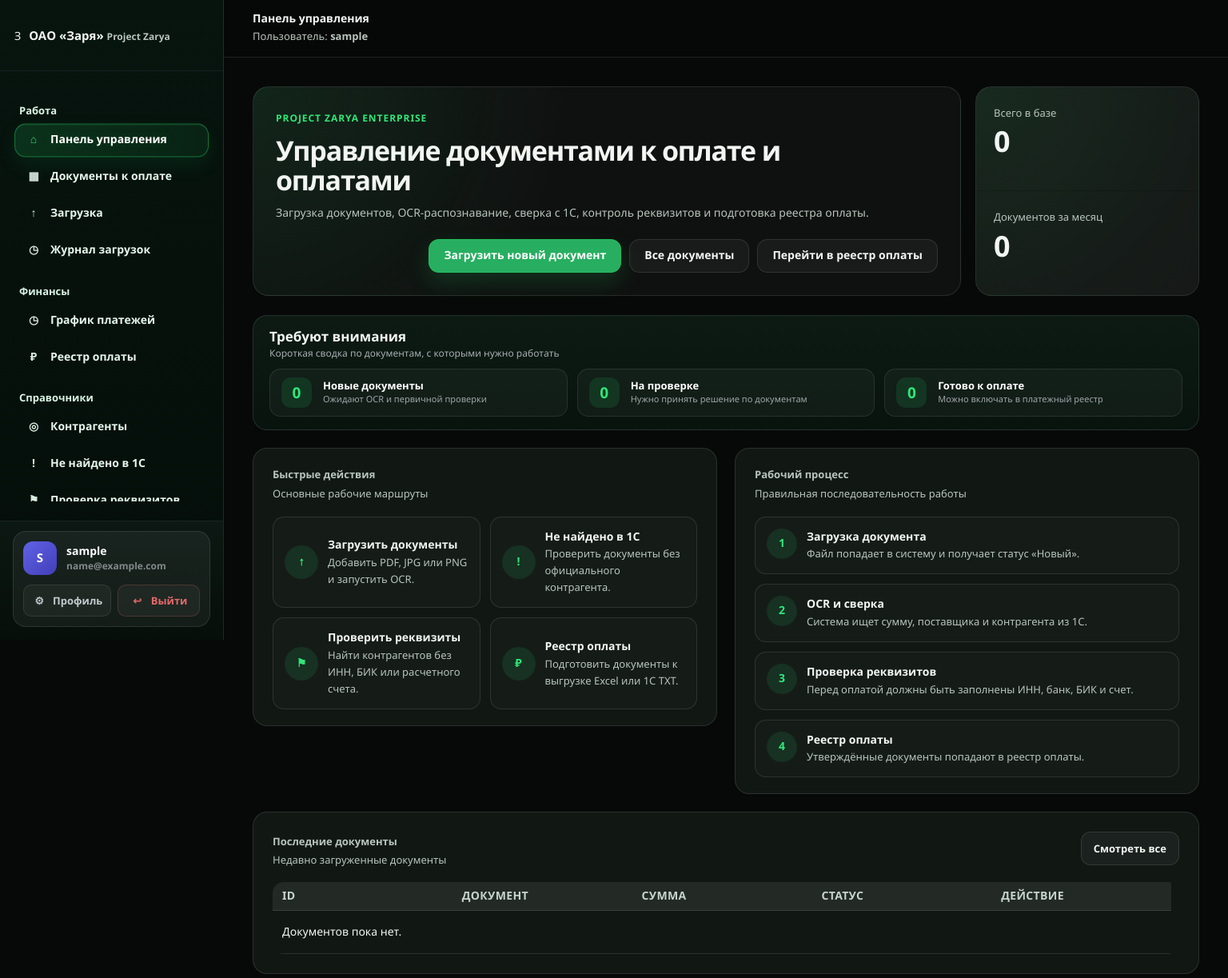
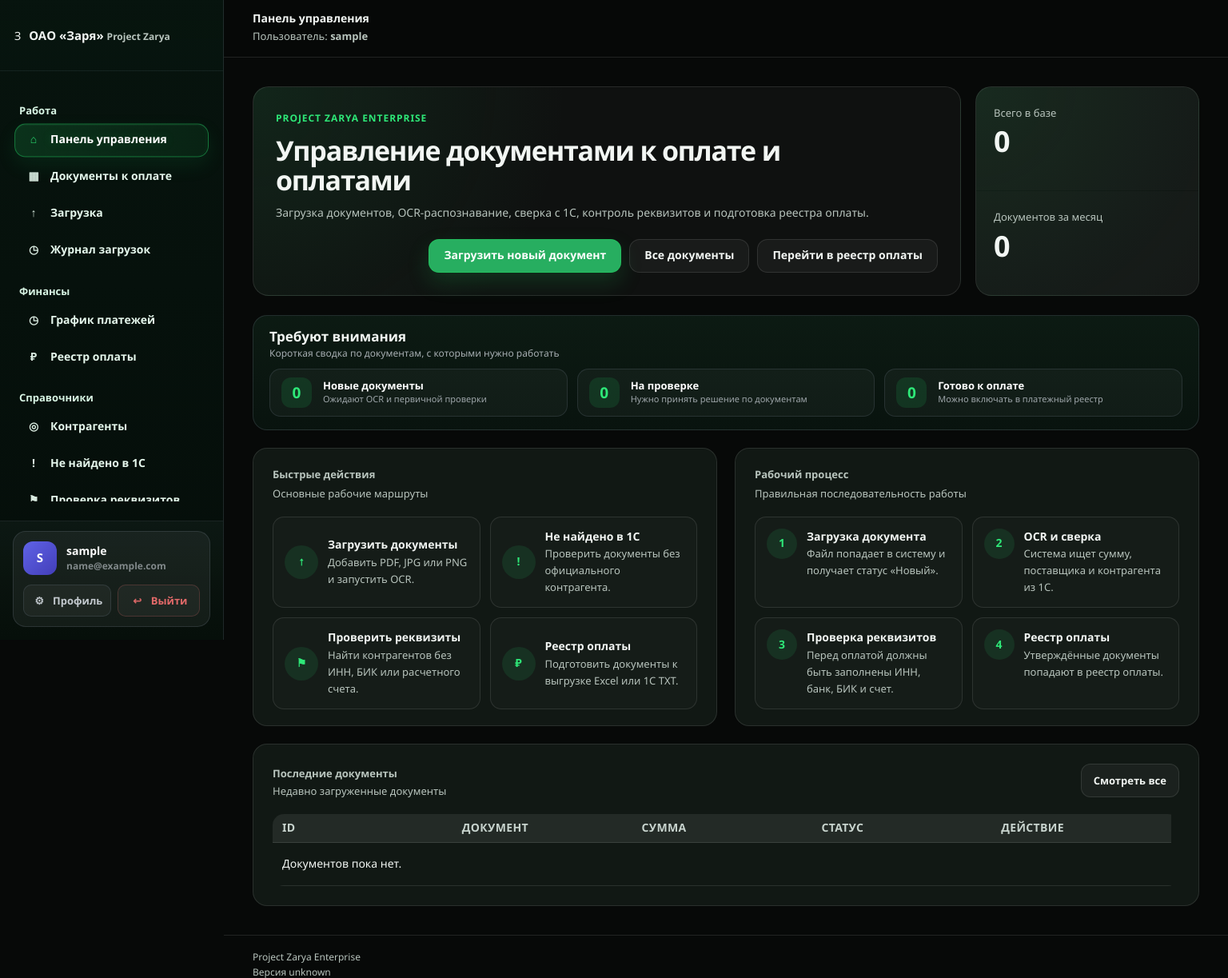
Before and after one commit to djlevis86-web/Project_Zarya_Enterprise, a Django app: page /dashboard/ in a window 1536 px wide. Shown: the top 1223 px of the page at 80% size. Run offline with Django 5.2, Linux system fonts and the light colour scheme; the visitor is signed in with stand-in values (Sample User, id 1); data that the repository does not hold is empty; parts of the project's set-up code (start-up, migrations or seed data) failed here and were passed over.

Commit message:
Compact dashboard workflow grid

```diff
--- a/static/css/pages/dashboard.css
+++ b/static/css/pages/dashboard.css
@@ -842,3 +842,22 @@ main :is(
     }
 }
 /* DASHBOARD-ATTENTION-FULLWIDTH-V1-END */
+
+/* DASHBOARD-WORKFLOW-GRID-V1-START */
+/*
+ * Wide Desktop:
+ * compact the four workflow steps into a 2 × 2 grid.
+ *
+ * At 1280px and below .dashboard-grid-two already becomes
+ * a single column, so the original vertical process list remains.
+ */
+@media (min-width: 1281px) {
+    .dashboard-grid-two > .card:has(
+        .dashboard-workflow-title-v1
+    ) .process-list {
+        display: grid;
+        grid-template-columns: repeat(2, minmax(0, 1fr));
+        align-items: stretch;
+    }
+}
+/* DASHBOARD-WORKFLOW-GRID-V1-END */
```
Also changed, not shown: users/tests/test_dashboard_process_grid.py (added, +36 -0 lines).
